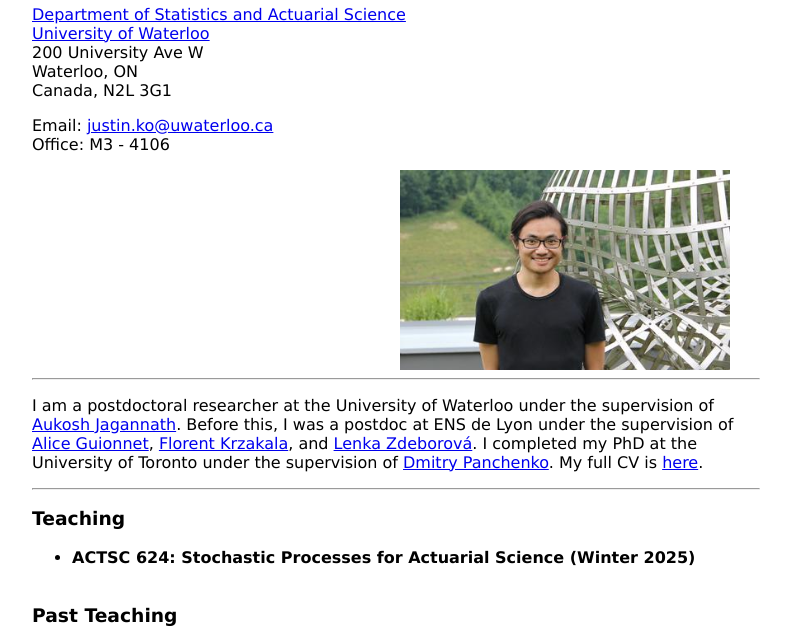
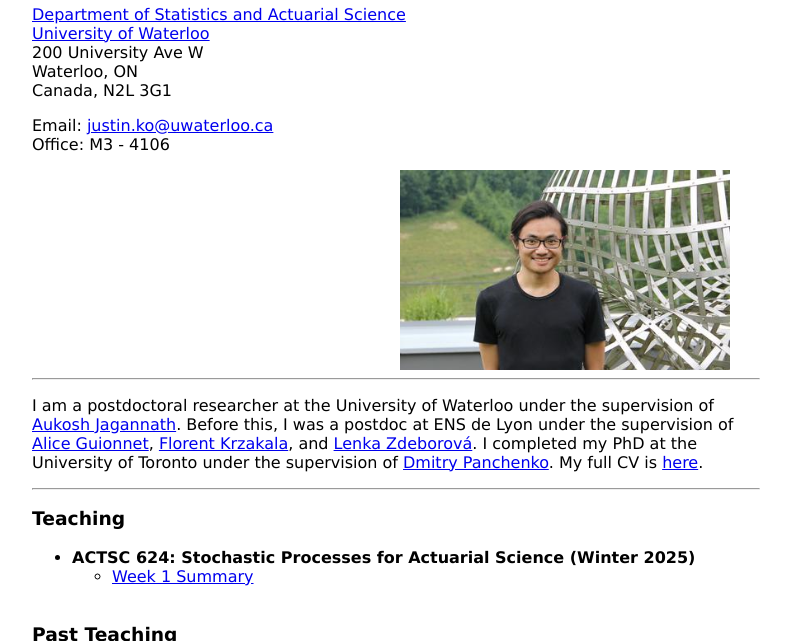
Before and after one commit to justinpko/justinpko.github.io, a plain HTML site: page index.html in a window 1280 px wide. Shown: the part 108-749 px from the top of the page, without its empty margins (244-1035 px from the left). Drawn offline with Linux system fonts and the light colour scheme.

Commit message:
Add files via upload

```diff
--- a/index.html
+++ b/index.html
@@ -48,6 +48,7 @@
             <ul>
                 <li><b>ACTSC 624: Stochastic Processes for Actuarial Science (Winter 2025)</b>
                     <ul>
+                        <li><a href="ACTSC624_summary_1_2025.pdf" target="_blank">Week 1 Summary</a></li>
                     </ul><br>
                 </li>
             </ul>
```
